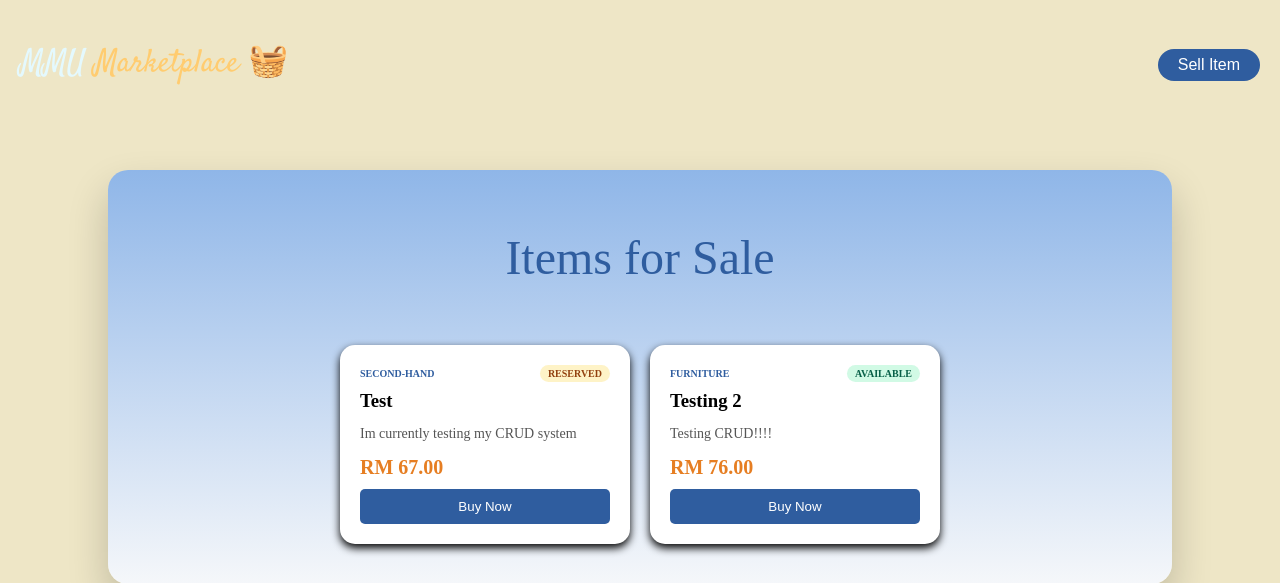
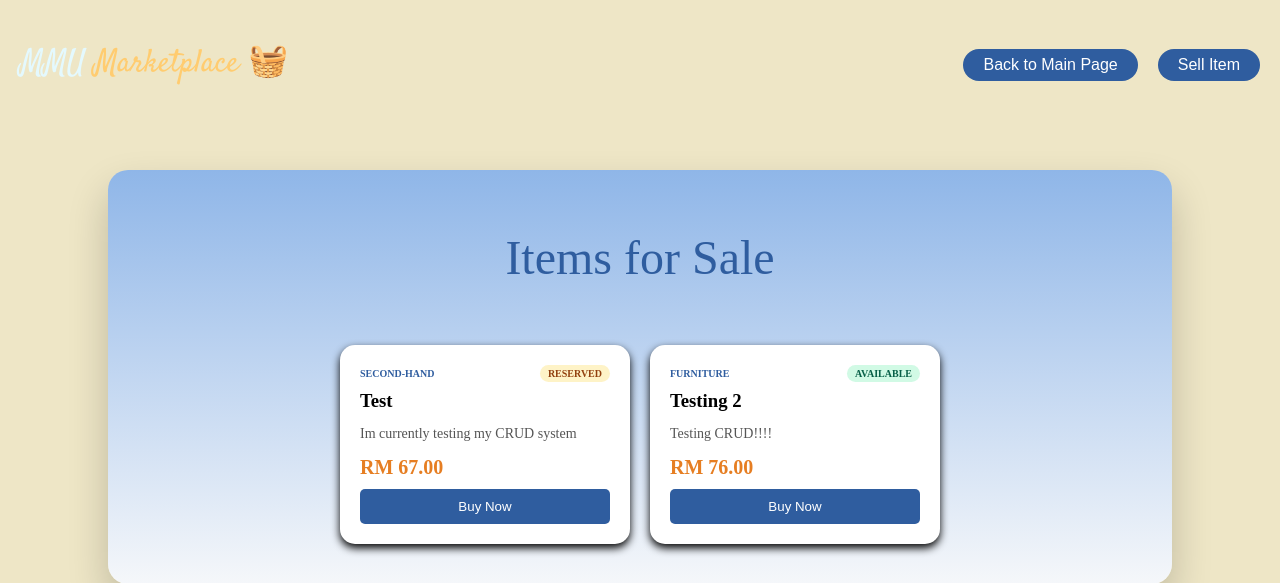
Before and after one commit to S1ngggg/GitExercise-G062-, a Flask app: page /home in a window 1280 px wide. Shown: the top 583 px of the page. Run offline with Flask 3, Linux system fonts and the light colour scheme; data comes from the database, SQL or seed files in the repository; some web fonts are replaced.

Commit message:
added a way to go back to the main page

```diff
--- a/templates/home.html
+++ b/templates/home.html
@@ -10,7 +10,9 @@
     <header>
         <h1 class="title">MMU <span class="highlight">Marketplace 🧺</span></h1>
         <div class="navigation">
+            <a href="{{ url_for('home') }}"><button>Back to Main Page</button></a>
             <a href="{{ url_for('item_form') }}"><button>Sell Item</button></a>
+
         </div>
     </header>
 
```
